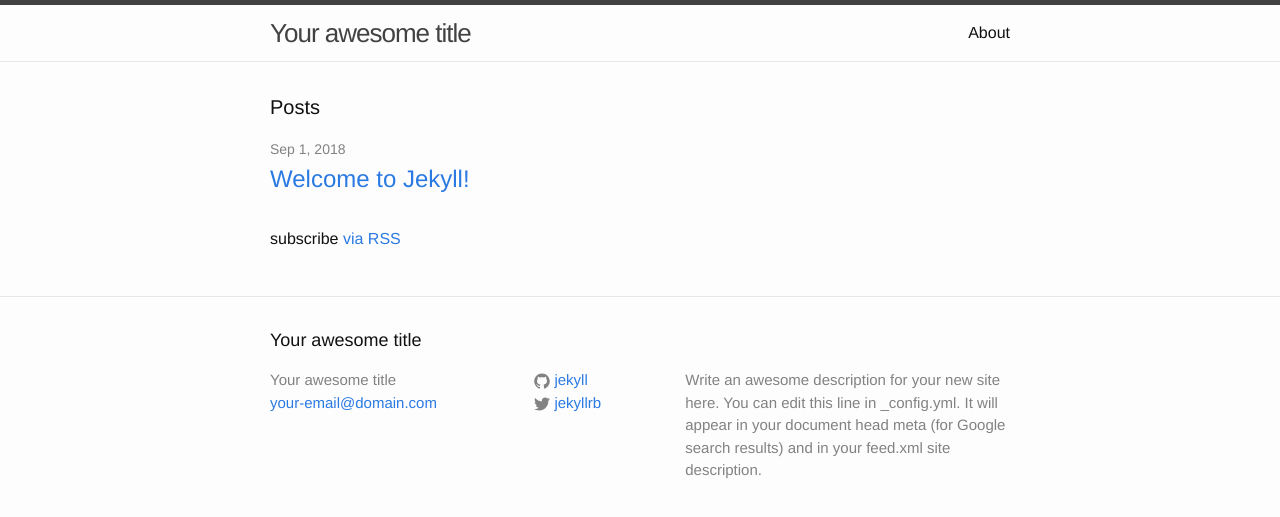
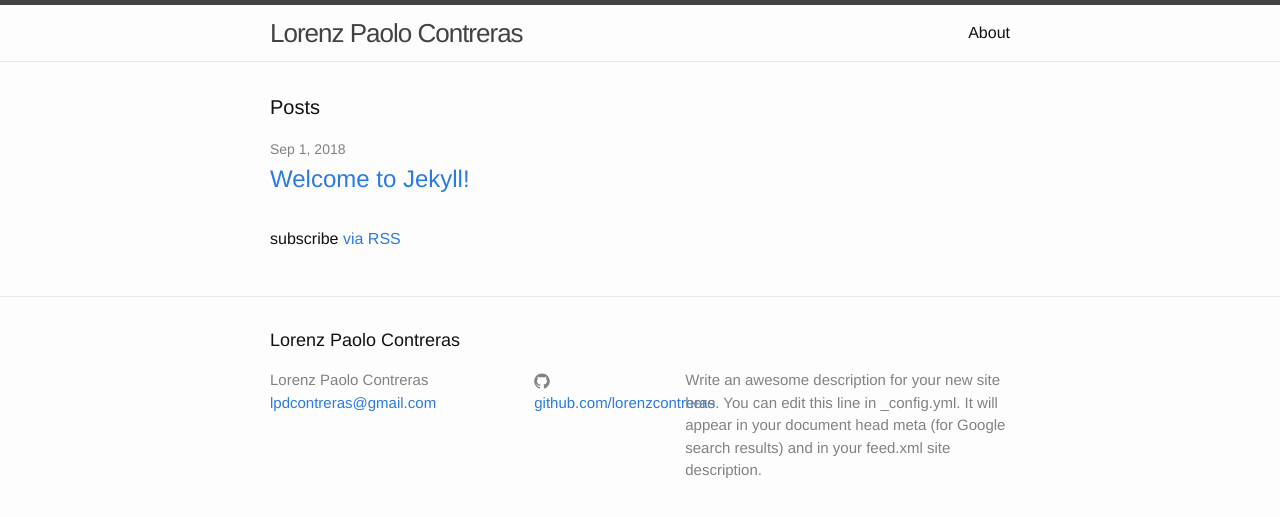
Before and after one commit to lorenzpaolo/lorenzpaolo.github.io, a Jekyll site: the page built from index.html, in a window 1280 px wide. Shown: the top 517 px of the page. Built offline with Jekyll 4.4.1, drawn with Linux system fonts in a browser that asks for light colours.

Commit message:
Update _config.yml

```diff
--- a/_config.yml
+++ b/_config.yml
@@ -6,16 +6,16 @@
 # 'jekyll serve'. If you change this file, please restart the server process.
 
 # Site settings
-title: Your awesome title
-email: your-email@domain.com
+title: Lorenz Paolo Contreras
+email: lpdcontreras@gmail.com
 description: > # this means to ignore newlines until "baseurl:"
   Write an awesome description for your new site here. You can edit this
   line in _config.yml. It will appear in your document head meta (for
   Google search results) and in your feed.xml site description.
 baseurl: "" # the subpath of your site, e.g. /blog
 url: "http://yourdomain.com" # the base hostname & protocol for your site
-twitter_username: jekyllrb
-github_username:  jekyll
+# twitter_username: jekyllrb
+github_username:  github.com/lorenzcontreras
 
 # Build settings
 markdown: kramdown
```
